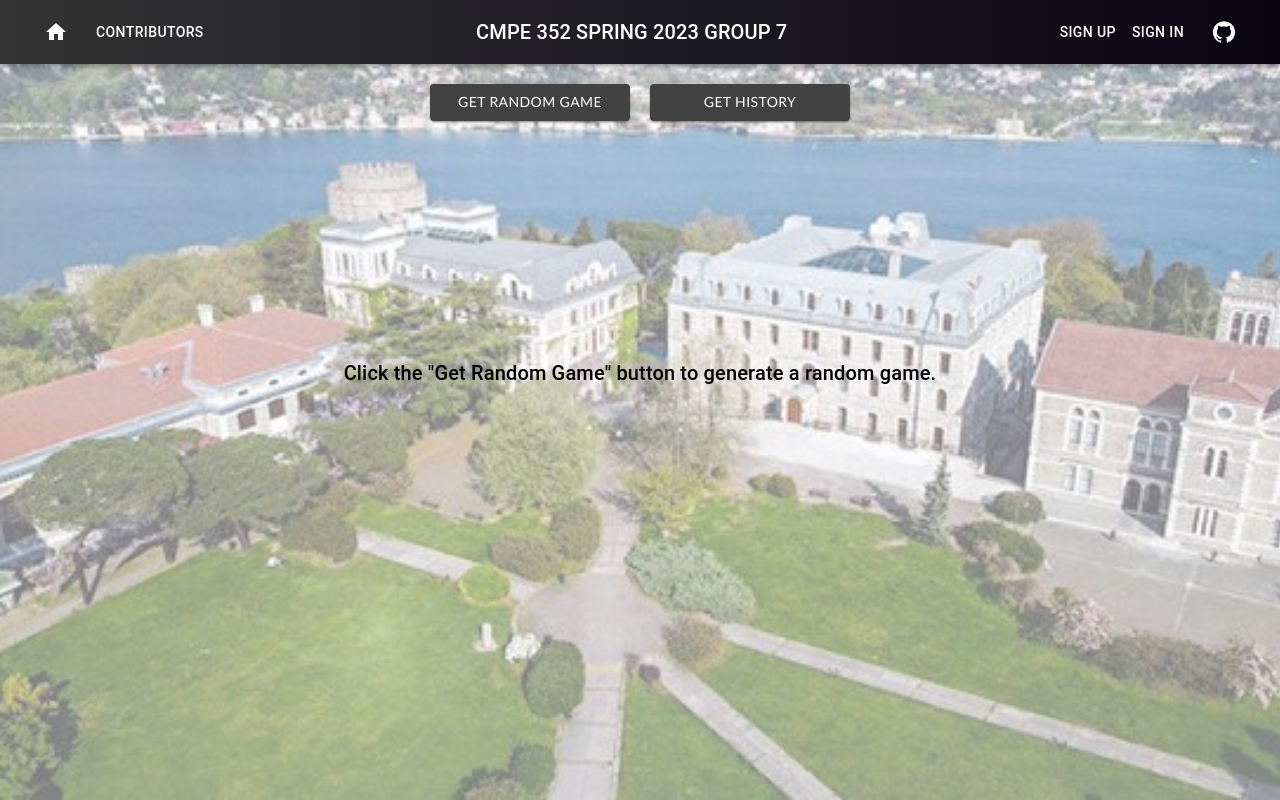
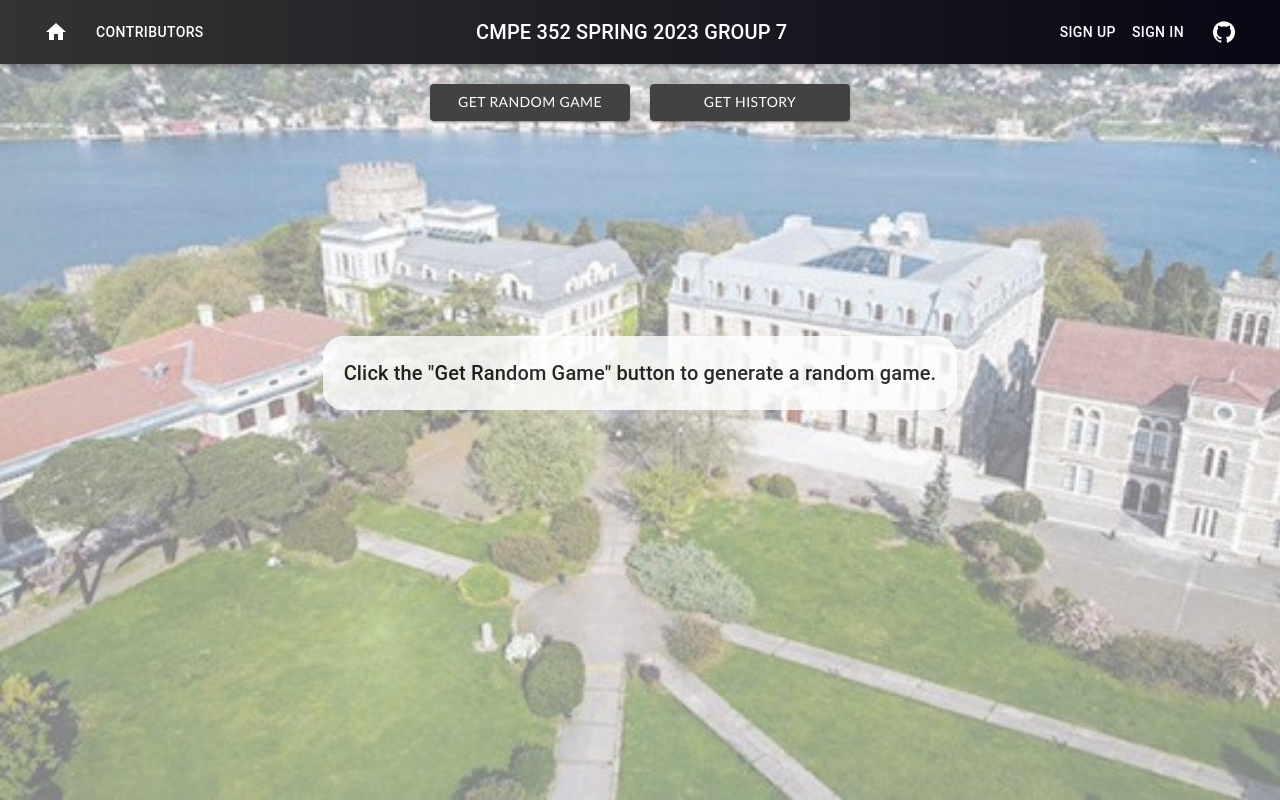
Before and after one commit to bounswe/bounswe2023group7, a React (Create React App) app in the folder practice-app/client/: page /tayyip in a window 1280 px wide. Built offline with nearby package versions, Linux system fonts and the light colour scheme.

Commit message:
cosmetic changes

```diff
--- a/practice-app/client/src/pages/tayyip/tayyip-style.css
+++ b/practice-app/client/src/pages/tayyip/tayyip-style.css
@@ -44,6 +44,15 @@
     opacity: 0.8;
   }
 
+  .informative {
+    max-width: 60%;
+    border: 1px solid white;
+    padding: 20px;
+    background-color: white;
+    border-radius: 20px;
+    opacity: 0.8;
+  }
+
   img {
     max-width: 80%;
   }
--- a/practice-app/client/src/pages/tayyip/tayyip.jsx
+++ b/practice-app/client/src/pages/tayyip/tayyip.jsx
@@ -80,9 +80,11 @@ function App() {
             </div>
           </div>
         ) : (
-          <Typography variant="h6">
-            Click the "Get Random Game" button to generate a random game.
-          </Typography>
+          <div className="informative">
+            <Typography variant="h6">
+              Click the "Get Random Game" button to generate a random game.
+            </Typography>
+          </div>
         )}
       </Box>
       {games.map((game) => (
```
